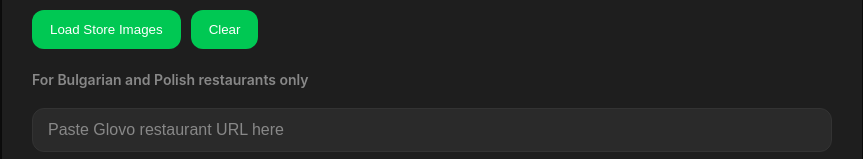
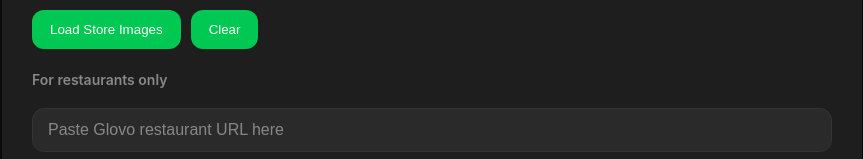
Before and after one commit to JoanSlavkov/public-glovo-st-rs, a website: page index.html in a window 1280 px wide. Shown: the part 292-451 px from the top of the page, without its empty margins (208-1071 px from the left). Drawn offline with nearby package versions, Linux system fonts and the light colour scheme.

Commit message:
Update index.html

```diff
--- a/index.html
+++ b/index.html
@@ -31,7 +31,7 @@
 
     <!-- Restaurant Input -->
     <div class="input-group">
-      <label>For Bulgarian and Polish restaurants only</label>
+      <label>For restaurants only</label>
       <input id="restaurantUrlInput" placeholder="Paste Glovo restaurant URL here">
       <div class="input-buttons">
         <button id="loadRestaurantBtn">Load Restaurant Images</button>
```
